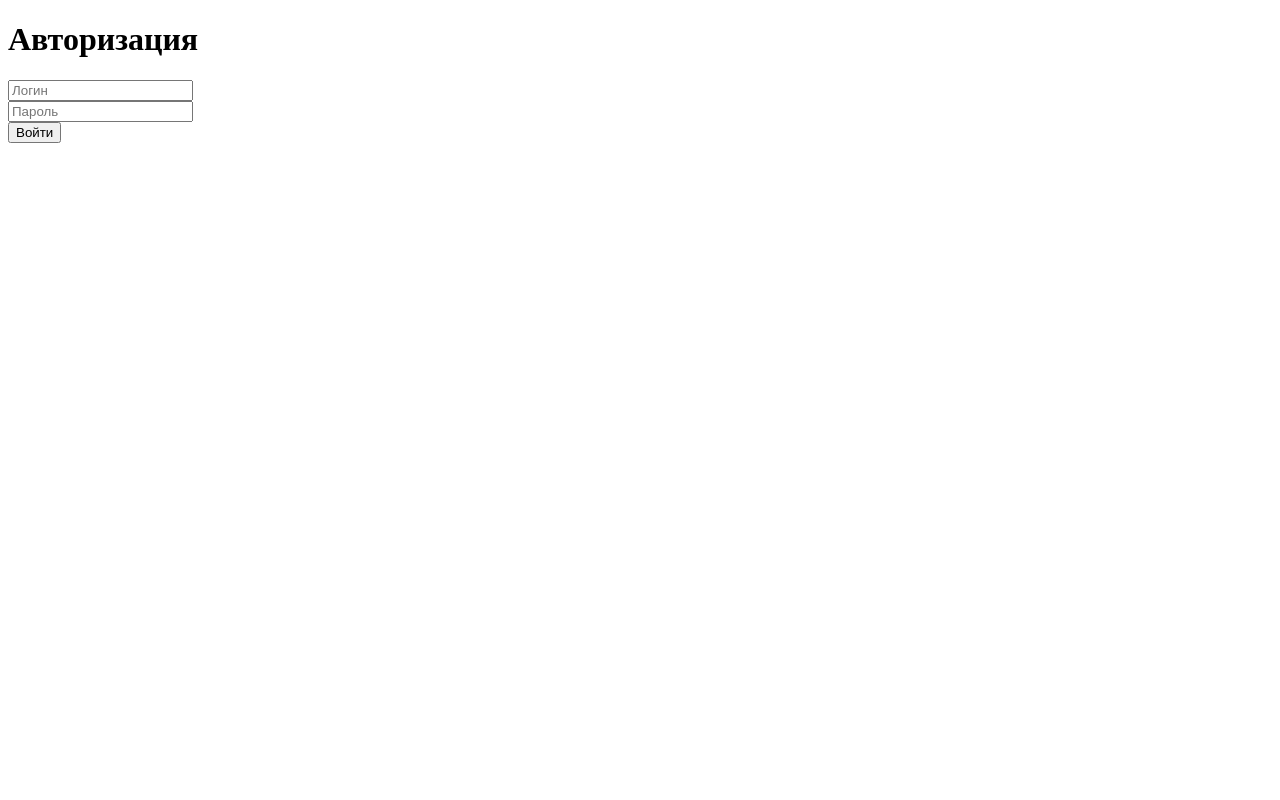
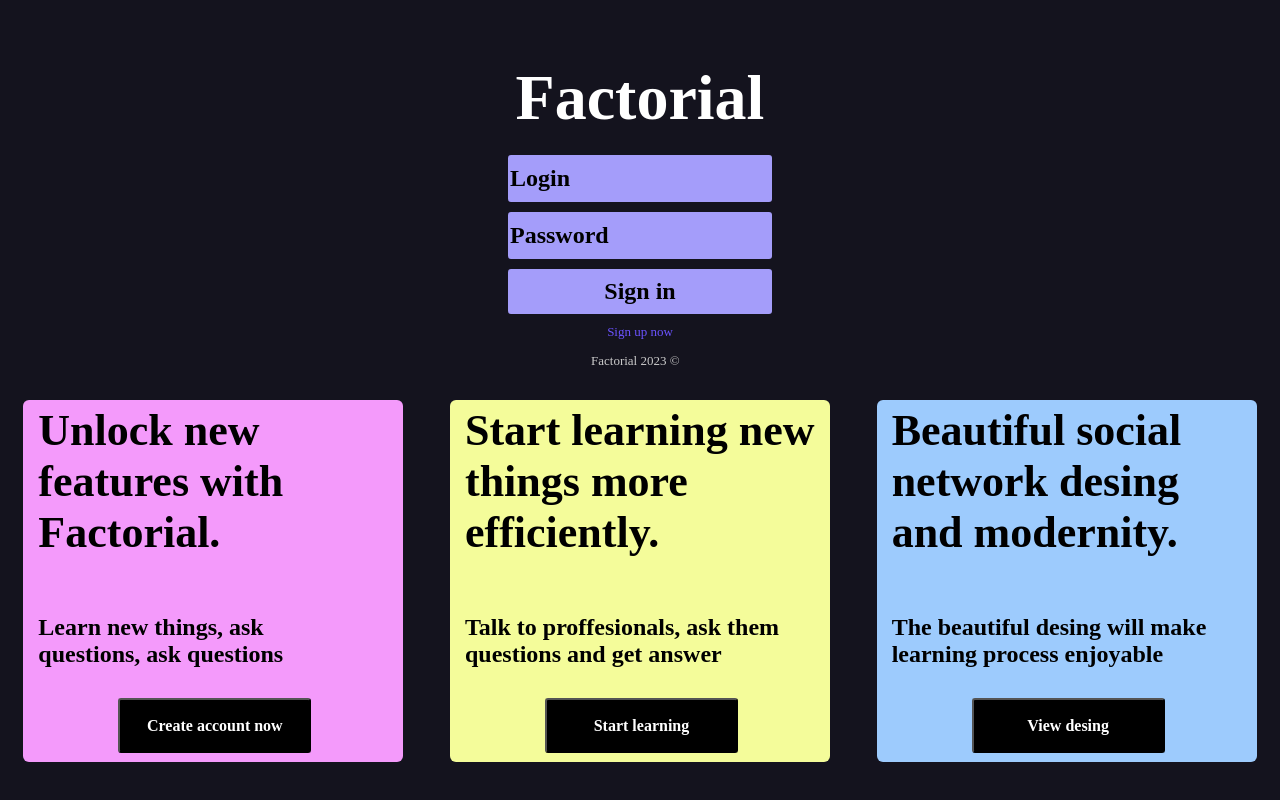
Before and after one commit to reyzovw/Skill-Practicum, a Flask app: page /login in a window 1280 px wide. Run offline with Flask 3, Linux system fonts and the light colour scheme.

Commit message:
Добавил дизайн для страницы входа и сделал много фич

```diff
--- a/main.py
+++ b/main.py
@@ -1,8 +1,11 @@
 from loader import *
+from time import sleep
 
 
 @app.route("/")
 def index():
+    if session.get('authorized') and session.get('username') is not None and session.get('password_hash') is not None:
+        return redirect(url_for('feed_page'))
     return redirect(url_for("login"))
 
 
@@ -16,12 +19,9 @@ def login():
             session['authorized'] = True
             session['username'] = request.form.get("login")
             session['password_hash'] = request.form.get("password")
-            print(session.items())
             if users.login_user(session.get('username'), session.get('password_hash')):
                 return redirect(url_for("feed_page"))
             return redirect(url_for('login'))
-    if session.get('authorized') and session.get("username") is not None:
-        return redirect(url_for('feed_page'))
     return render_template("login.html")
 
 
@@ -68,5 +68,15 @@ def verify():
         return render_template("verify.html")
 
 
+@app.route("/profile/<string:username>")
+def user_profile(username):
+    return "Coming soon..."
+
+
+@app.errorhandler(404)
+def not_found(error):
+    return render_template("not_found.html")
+
+
 if __name__ == "__main__":
     app.run(debug=True, host='0.0.0.0', port=5000)
--- a/templates/login.html
+++ b/templates/login.html
@@ -7,24 +7,201 @@
     <meta http-equiv="X-UA-Compatible" content="ie=edge">
     <title>Skill Practicum | Вход</title>
     <link rel="stylesheet" href="static/styles/style.css">
+    <style>
+        body {
+            background-color: #14131E;
+            margin: 0;
+        }
+
+        .container {
+            display: flex;
+            flex-direction: column;
+            align-items: center;
+            justify-content: center;
+        }
+
+        .center-container {
+            display: flex;
+            flex-direction: column;
+            align-items: center;
+            justify-content: center;
+            height: 50vh;
+        }
+
+        .factorial-name {
+            font-size: 64px;
+            font-family: "VK Sans Display";
+            font-weight: 700;
+            color: rgba(255, 255, 255, 1);
+            margin-bottom: 20px;
+        }
+
+        .login-form {
+            text-align: center;
+        }
+
+        .login{
+            width: 260px;
+            margin-bottom: 10px;
+            height: 45px;
+            background-color: #A49DFA;
+            border: none;
+            border-radius: 3px;
+        }
+        .password{
+            width: 260px;
+            height: 45px;
+            background-color: #A49DFA;
+            margin-bottom: 10px;
+            border: none;
+            border-radius: 3px;
+        }
+        .signup{
+            width: 264px;
+            height: 45px;
+            background-color: #A49DFA;
+            border: none;
+            border-radius: 3px;
+            margin-bottom: 10px;
+            cursor: pointer;
+        }
+        .login:focus, .password:focus, .signup:focus {
+            outline: none;
+        }
+        .login, .password, .signup, .error-message{
+            font-size: 24px;
+            font-family: "VK Sans Display";
+            font-weight: 700;
+            color: black;
+        }
+        .login::placeholder, .password::placeholder, .signup::placeholder {
+            color: black;
+        }
+        .error-message{
+            color: #FF5F5F
+        }
+        .authors{
+            font-size: 13px;
+            font-family: "VK Sans Display";
+            font-weight: 400;
+            color: rgba(202, 202, 202, 1);
+            width: 98px;
+            height: 16px;
+        }
+        .flex-container {
+          display: flex;
+          flex-wrap: wrap;
+          justify-content: space-around; /* Изменено на space-between */
+          align-items: flex-end;
+          height: 362px;
+        }
+
+        .box {
+          width: 380px;
+          height: 362px;
+          box-sizing: border-box;
+          border-radius: 6px;
+          margin-bottom: 15px;
+        }
+
+        .head{
+            font-size: 44px;
+            font-family: "VK Sans Display";
+            font-weight: 700;
+            color: rgba(0, 0, 0, 1);
+            width: 281px;
+            height: 165px;
+            margin-top: 5px;
+            margin-left: 15px;
+        }
+
+        .desc{
+            font-size: 24px;
+            font-family: "VK Sans Display";
+            font-weight: 700;
+            color: rgba(0, 0, 0, 1);
+            width: 290px;
+            height: 60px;
+            margin-left: 15px;
+        }
+
+        .active{
+            transition: 0.3s;
+            width: 193px;
+            height: 55px;
+            background: black;
+            border-radius: 3px;
+            color: white;
+            font-size: 16px;
+            font-family: VK Sans Display;
+            font-weight: 700;
+            word-wrap: break-word;
+            margin-left: 25%;
+            cursor: pointer;
+        }
+        .active:hover{
+            transition: 0.3s;
+            background: white;
+            color: black;
+        }
+
+        .signupnow{
+            color: #6B53FF;
+            text-decoration: none;
+            font-size: 13px;
+            font-family: "VK Sans Display";
+            font-weight: 400;
+        }
+    </style>
 </head>
 <body>
-    <form action="" method="POST">
-        <h1>Авторизация</h1>
-        <input required name="login" type="text" placeholder="Логин">
-        <br>
-        <input required name="password" type="text" placeholder="Пароль">
-        <br>
-        <input type="submit" value="Войти">
-    </form>
+    <div class="center-container">
+        <h1 class="factorial-name">Factorial</h1>
+        <form action="" method="POST" class="login-form">
+            <input required class="login" name="login" type="text" placeholder="Login">
+            <br>
+            <input required class="password" name="password" type="password" placeholder="Password">
+            <br>
+            <input class="signup" type="submit" value="Sign in">
+            <br>
+        </form>
+        <a href="register" class="signupnow">Sign up now</a>
+        <p class="authors">Factorial 2023 ©</p>
+    </div>
+
+    <div class="container">
         {% with messages = get_flashed_messages() %}
             {% if messages %}
                 {% for message in messages %}
-                    <div class="inform">
-                        <p>{{ message }}</p>
-                    </div>
+                    <p class="error-message">{{ message }}</p>
                 {% endfor %}
             {% endif %}
         {% endwith %}
+    </div>
+
+    <div class="flex-container">
+        <div class="box" style="background-color: #F49AFB;">
+            <p class="head">Unlock new features with Factorial.</p>
+            <p class="desc">Learn new things, ask questions, ask questions</p>
+            <form action="register">
+                <input type="submit" class="active" value="Create account now">
+            </form>
+        </div>
+        <div class="box" style="background-color: #F4FC9A;">
+            <p class="head" style="width: 350px;">Start learning new things more efficiently.</p>
+            <p class="desc" style="width: 354px;">Talk to proffesionals, ask them questions and get answer</p>
+            <form action="register">
+                <input type="submit" class="active" value="Start learning">
+            </form>
+        </div>
+        <div class="box" style="background-color: #9DCBFD;">
+            <p class="head" style="width: 334px;">Beautiful social network desing and modernity.</p>
+            <p class="desc" style="width: 355px;">The beautiful desing will make learning process enjoyable</p>
+            <form action="register">
+                <input type="submit" class="active" value="View desing">
+            </form>
+        </div>
+    </div>
+
 </body>
 </html>
```
Also changed, not shown: templates/not_found.html (added, +40 -0 lines).
